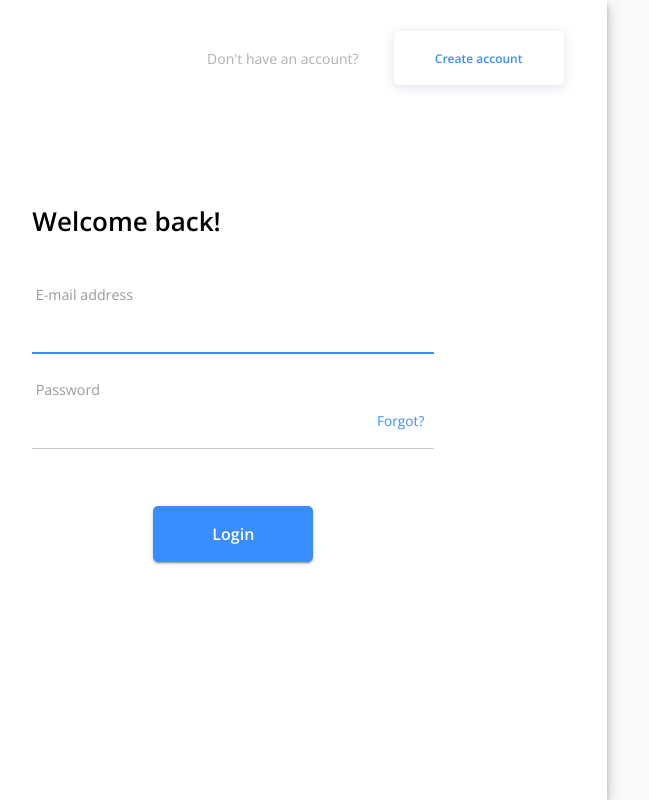
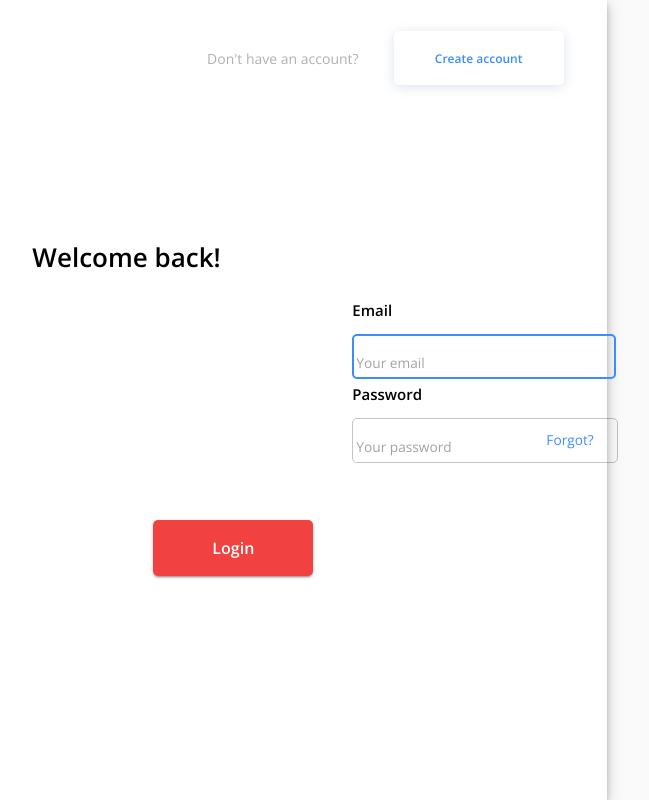
Before and after one commit to labaran1/fun-kickoff-project, a React (Create React App) app in the folder client/: page /login in a window 1280 px wide. Shown: the whole page, without its empty margins (140-789 px from the left). Built offline with nearby package versions, Linux system fonts and the light colour scheme; no server answers.

Commit message:
login form

```diff
--- a/client/src/pages/Login/LoginForm/LoginForm.tsx
+++ b/client/src/pages/Login/LoginForm/LoginForm.tsx
@@ -1,11 +1,7 @@
-import Button from '@material-ui/core/Button';
-import TextField from '@material-ui/core/TextField';
-import Box from '@material-ui/core/Box';
 import { Formik, FormikHelpers } from 'formik';
 import * as Yup from 'yup';
-import Typography from '@material-ui/core/Typography';
+import { Typography, Button, TextField, Box, CircularProgress, InputLabel } from '@material-ui/core';
 import useStyles from './useStyles';
-import { CircularProgress } from '@material-ui/core';
 
 interface Props {
   handleSubmit: (
@@ -46,14 +42,14 @@ export default function Login({ handleSubmit }: Props): JSX.Element {
     >
       {({ handleSubmit, handleChange, values, touched, errors, isSubmitting }) => (
         <form onSubmit={handleSubmit} className={classes.form} noValidate>
+          <Box className={classes.formElement}>
+            <InputLabel htmlFor="email" className={classes.label}>
+              Email
+            </InputLabel>
             <TextField
               id="email"
-            label={<Typography className={classes.label}>E-mail address</Typography>}
-            fullWidth
+              variant="outlined"
               margin="normal"
-            InputLabelProps={{
-              shrink: true,
-            }}
               InputProps={{
                 classes: { input: classes.inputs },
               }}
@@ -64,15 +60,19 @@ export default function Login({ handleSubmit }: Props): JSX.Element {
               error={touched.email && Boolean(errors.email)}
               value={values.email}
               onChange={handleChange}
+              placeholder="Your email"
             />
+          </Box>
+          <Box className={classes.formElement}>
+            <InputLabel htmlFor="password" className={classes.label}>
+              Password
+            </InputLabel>
             <TextField
               id="password"
-            label={<Typography className={classes.label}>Password</Typography>}
-            fullWidth
               margin="normal"
-            InputLabelProps={{
-              shrink: true,
-            }}
+              variant="outlined"
+              name="password"
+              placeholder="Your password"
               InputProps={{
                 classes: { input: classes.inputs },
                 endAdornment: <Typography className={classes.forgot}>Forgot?</Typography>,
@@ -84,12 +84,13 @@ export default function Login({ handleSubmit }: Props): JSX.Element {
               value={values.password}
               onChange={handleChange}
             />
+          </Box>
           <Box textAlign="center">
-            <Button type="submit" size="large" variant="contained" color="primary" className={classes.submit}>
-              {isSubmitting ? <CircularProgress style={{ color: 'white' }} /> : 'Login'}
+            <Button type="submit" size="large" variant="contained" className={classes.submit}>
+              {isSubmitting ? <CircularProgress /> : 'Login'}
             </Button>
           </Box>
-          <div style={{ height: 95 }} />
+          <div style={{ height: 45 }} />
         </form>
       )}
     </Formik>
--- a/client/src/pages/Login/LoginForm/useStyles.ts
+++ b/client/src/pages/Login/LoginForm/useStyles.ts
@@ -5,19 +5,25 @@ const useStyles = makeStyles((theme) => ({
     width: '100%', // Fix IE 11 issue.
     marginTop: theme.spacing(1),
   },
-  label: {
-    fontSize: 19,
-    color: 'rgb(0,0,0,0.4)',
-    paddingLeft: '5px',
+
+  formElement: {
+    marginLeft: '20rem',
   },
   inputs: {
     marginTop: '.8rem',
-    height: '2rem',
-    padding: '5px',
+    height: '1.5rem',
+    padding: '4px',
+    width: '20vw',
+  },
+  label: {
+    fontWeight: 'bold',
+    color: '#000',
+    fontSize: 15,
   },
   forgot: {
     paddingRight: 10,
     color: '#3a8dff',
+    marginLeft: -70,
   },
   submit: {
     margin: theme.spacing(3, 2, 2),
@@ -27,8 +33,9 @@ const useStyles = makeStyles((theme) => ({
     borderRadius: theme.shape.borderRadius,
     marginTop: 49,
     fontSize: 16,
-    backgroundColor: '#3a8dff',
+    backgroundColor: '#f14140',
     fontWeight: 'bold',
+    color: 'White',
   },
 }));
 
```
Lines whose indentation alone changed are shown as unchanged.
